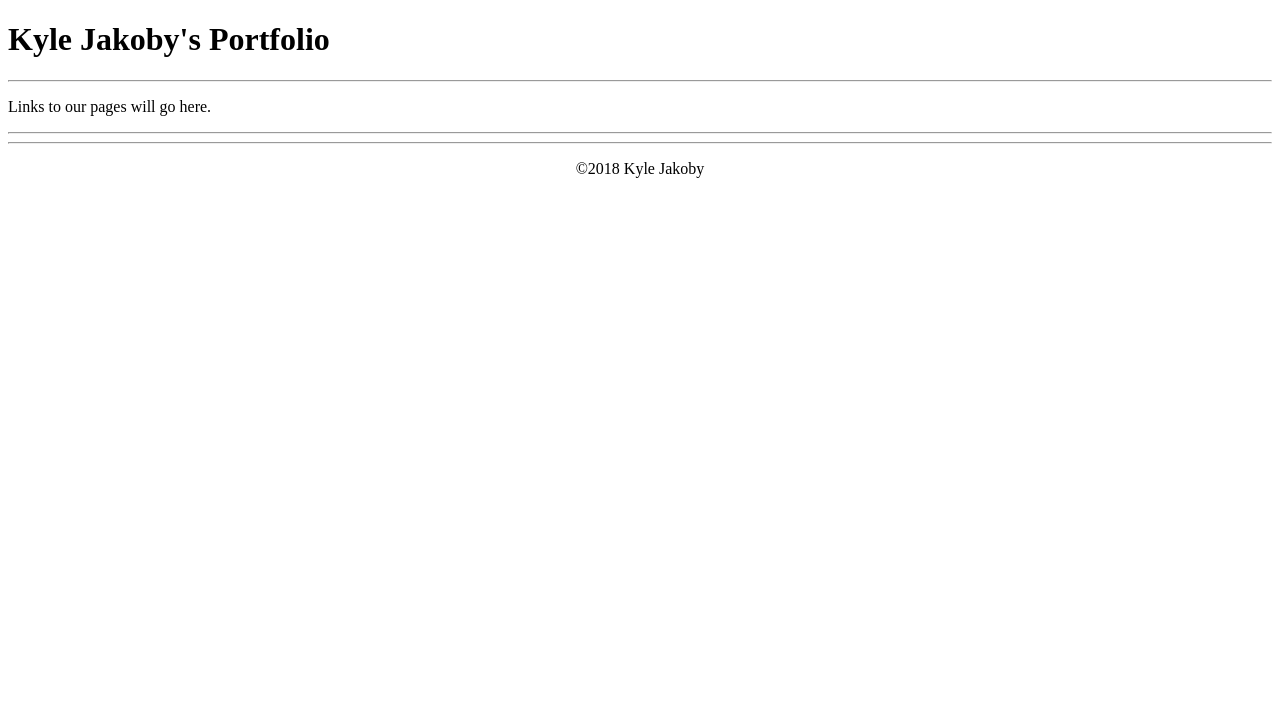
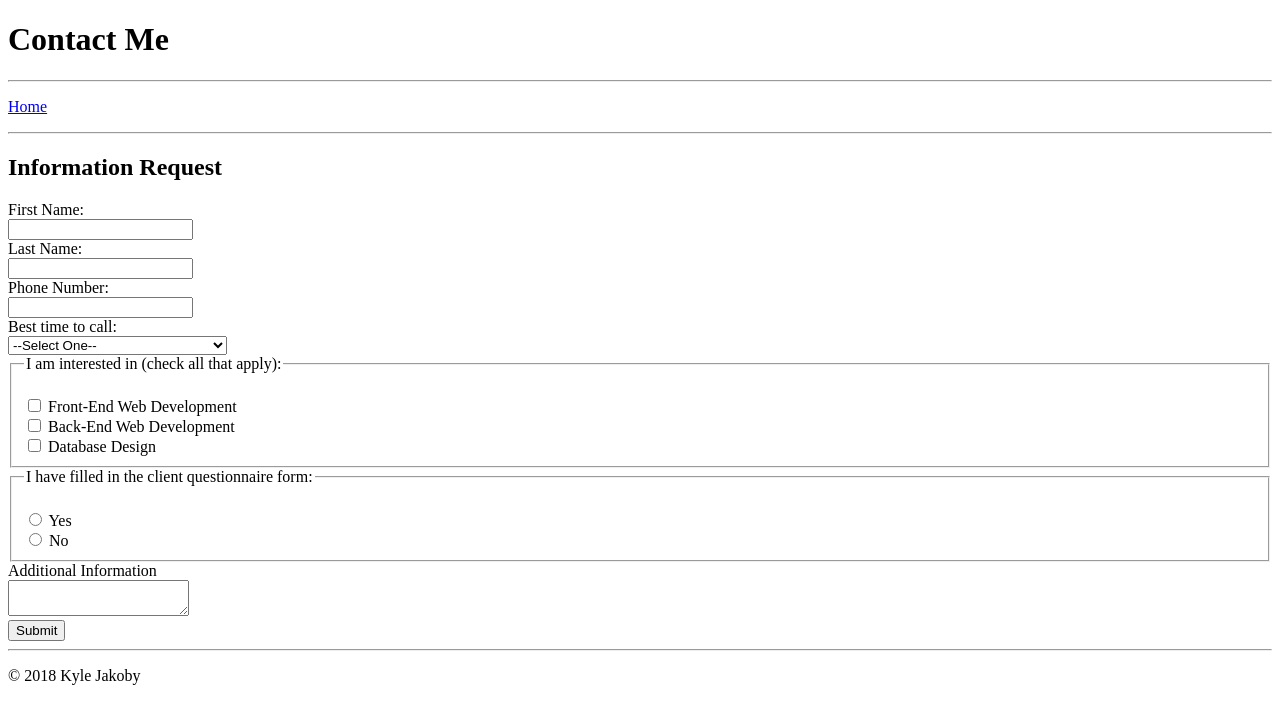
Before and after one commit to kjakoby/IntroRepos, a plain HTML site: page portfolio/contactMe.html in a window 1280 px wide. Drawn offline with Linux system fonts and the light colour scheme.

Commit message:
Update Portfolio 1-12-18 11:23pm

```diff
--- a/portfolio/contactMe.html
+++ b/portfolio/contactMe.html
@@ -1,22 +1,50 @@
 <!DOCTYPE html>
 <html>
     <head>
-        <title>Kyle Jakoby's Portfolio</title>
+        <title>Contact Me</title>
     </head>
     <body>
-        <div id="title">
-            <h1>Kyle Jakoby's Portfolio</h1>
-        </div>
-        <div id="navigation">
-            <hr/>
-<!-- Links needed are projects.html, contactme.html, and testimonials.html -->
-            <p>Links to our pages will go here.</p>
-            <hr/>
-        </div>
+        <h1>Contact Me</h1>
+        <hr />
+        <p><a href="index.html">Home</a></p>
+        <hr />
+        <h2>Information Request</h2>
+        <form action="submit.htnml" method="POST">
+            <label for="firstName">First Name:</label><br />
+            <input type="text" id="firstName" name="firstName"><br />
+            <label for="lastName">Last Name:</label><br />
+            <input type="text" id="lastName" name="lastName"><br />
+            <label for="phone">Phone Number:</label><br />
+            <input type="text"id="phone" name="phone"><br />
+            <label for="contact">Best time to call:</label><br />
+            <select id="contact" name="contact">
+                <option value="default" selected>--Select One--</option>
+                <option value="morning">Morning (8AM to 12PM Eastern</option>
+                <option value="afternoon">Afternoon (12PM to 5PM Eastern</option>
+                <option value="evening">Evening (5PM to 8PM Eastern)</option>
+            </select>
+            <fieldset>
+            <legend>I am interested in (check all that apply):</legend><br />
+            <input type="checkbox" id="frontEnd" name="interest" value="frontEnd">
+            <label for="frontEnd">Front-End Web Development</label>			<br />
+            <input type="checkbox" id="BackEnd" name="interest" value="backEnd">
+            <label for="backEnd">Back-End Web Development</label><br />
+            <input type="checkbox" id="database" name="interest" value="database">
+            <label for="database">Database Design</label><br />
+            </fieldset>
+            <fieldset>
+            <legend>I have filled in the client questionnaire form:</legend><br />
+            <input type="radio" id="choice1" name="questionnaire" value="yes">
+            <label for="choice1">Yes</label><br />
+            <input type="radio" id="choice2" name="questionnaire" value="no">
+            <label for="choice2">No</label><br />
+            </fieldset>
+            <label for="info">Additional Information</label><br />
+            <textarea id="info"></textarea><br />
+            <input type="submit" name="submit" value="Submit">
 
-        <div id="footer">
-            <hr/>
-            <footer><p><center>&copy;2018 Kyle Jakoby</center></p></footer>
-        </div>
+        </form>
+        <hr />
+        <p>&copy; 2018 Kyle Jakoby</p>
     </body>
 </html>
```
Also changed, not shown: portfolio/index.html (+64 -10 lines), portfolio/portfolio.html (+1 -1 lines), portfolio/testimonials.html (+1 -1 lines).
